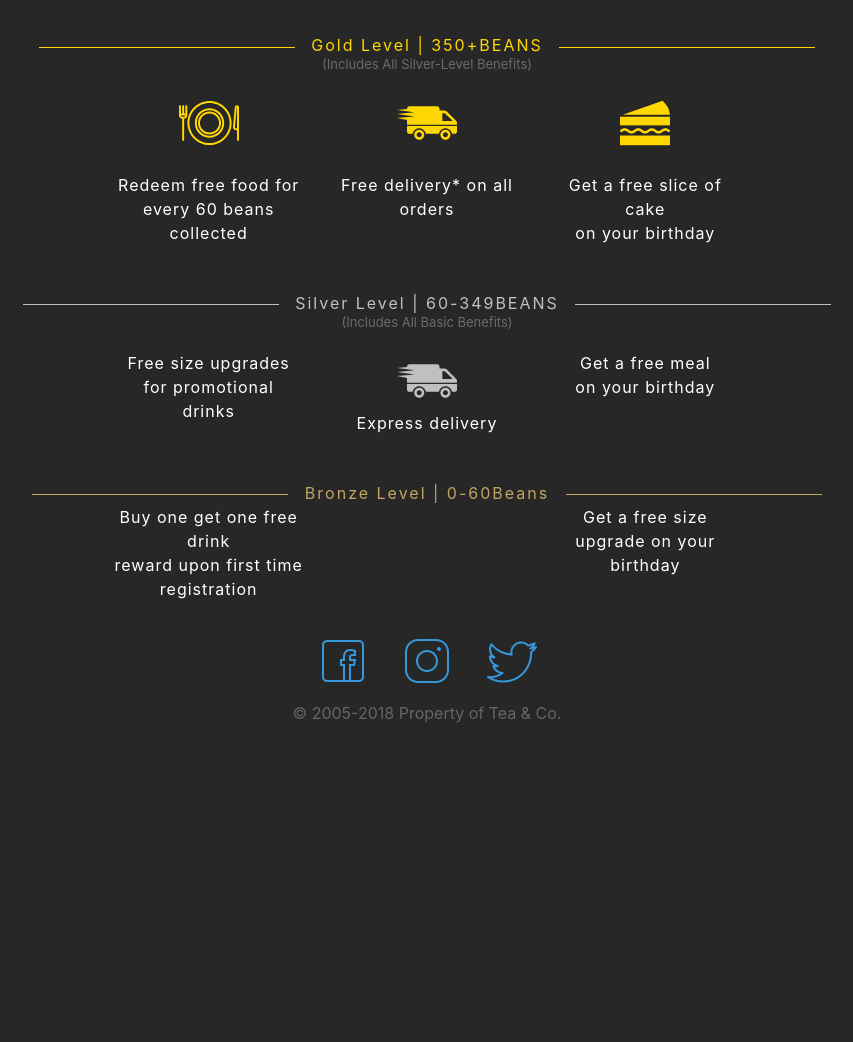
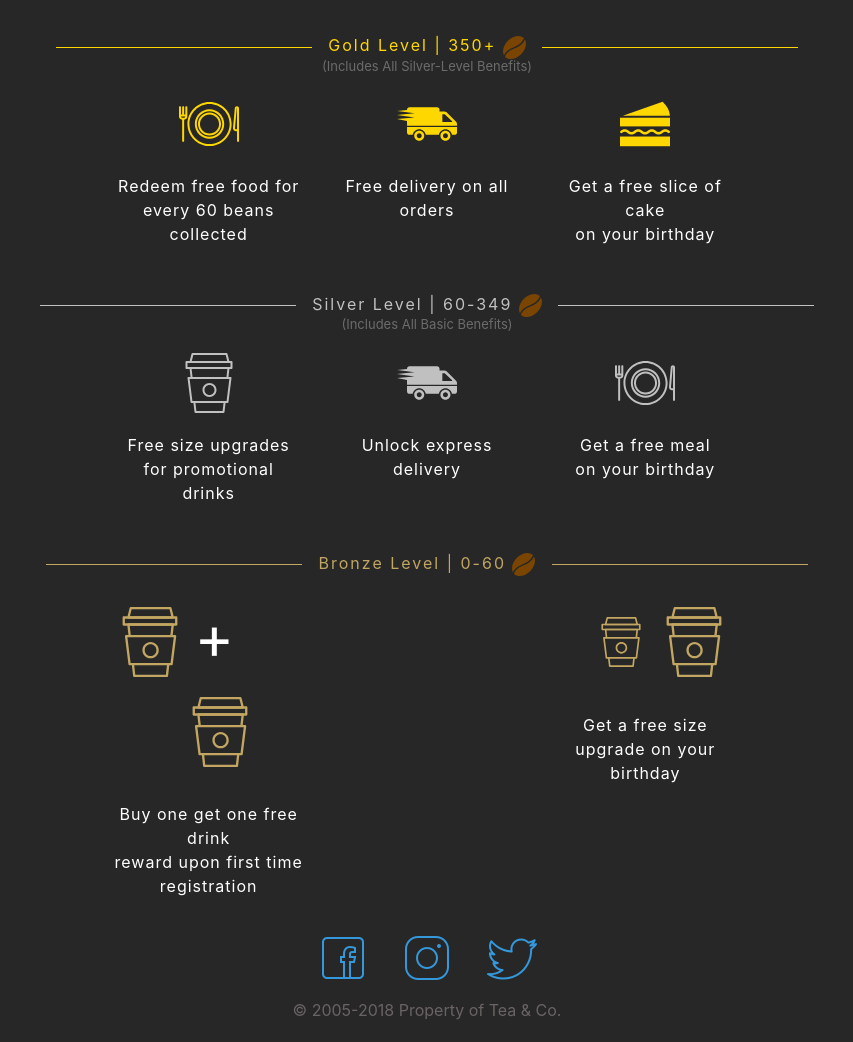
Before and after one commit to ahhhfiq/Tea-Co, a website: page CODT Final Project/public/html/card.html in a window 1280 px wide. Shown: the part 347-1389 px from the top of the page, without its empty margins (213-1066 px from the left). Before the commit the page ends 1092 px from the top, so only its background shows below. Drawn offline with nearby package versions, Linux system fonts and the light colour scheme.

Commit message:
Finsihed Card html
-Added Bronze level

```diff
--- a/CODT Final Project/public/css/card.css
+++ b/CODT Final Project/public/css/card.css
@@ -179,3 +179,6 @@ footer{
     vertical-align: middle;
     width: 20%;
 }
+.imgContainer{
+    float: left;
+}
--- a/CODT Final Project/public/html/card.html
+++ b/CODT Final Project/public/html/card.html
@@ -28,15 +28,18 @@
         <h1 style="color:white; text-align:center;padding-top:2.5rem;letter-spacing:2px;">Get rewarded
             <br> Just by spending money with us</h1>
 
-            <h4 style="color:white; text-align:center;padding-top:2.5rem;letter-spacing:2px;">For every dollar that you spend with us you get 1 <img src="../images/bean.svg" width="23px" height="23px" alt=""></h4>
-            <p style="text-align:center; color:#978c8c99">*Beans will reset every year if you dont mantain a certain number of points</p>
+        <h4 style="color:white; text-align:center;padding-top:2.5rem;letter-spacing:2px;">For every dollar that you spend with us you get 1
+            <img src="../images/bean.svg" width="23px" height="23px" alt="">
+        </h4>
+        <p style="text-align:center; color:#978c8c99">*Beans will reset every year if you dont mantain a certain number of points</p>
     </div>
     <div>
         <p id="gold">
-            Gold Level | 350+BEANS
+            Gold Level | 350+
+            <img src="../images/bean.svg" width="23px" height="23px" alt="">
         </p>
         <p id="desc">
-             (Includes All Silver-Level Benefits)
+            (Includes All Silver-Level Benefits)
         </p>
 
         <div>
@@ -48,21 +51,20 @@
 
                     <div class="col-md-2">
                         <p class="ben-desc">
-                            <img src="../images/goldDish.svg" width="60px" height="60px" style="margin-bottom:20px;" alt="">
-                            Redeem free food for<br>
-                            every 60 beans collected
+                            <img src="../images/goldDish.svg" width="60px" height="60px" style="margin-bottom:20px;" alt=""> Redeem free food for
+                            <br> every 60 beans collected
                         </p>
                     </div>
                     <div class="col-md-2">
                         <p class="ben-desc">
                             <img src="../images/goldDelivery.svg" width="60px" height="60px" style="margin-bottom:20px;" alt="">
-                           <span class="ben-desc"> Free delivery* on all orders </span>
+                            <span class="ben-desc"> Free delivery on all orders </span>
                         </p>
                     </div>
                     <div class="col-md-2">
                         <p class="ben-desc">
-                            <img src="../images/goldCake.svg" style="margin-bottom:20px;" width="50px" height="60px" alt="">
-                            Get a free slice of cake <br> on your birthday
+                            <img src="../images/goldCake.svg" style="margin-bottom:20px;" width="50px" height="60px" alt=""> Get a free slice of cake
+                            <br> on your birthday
                         </p>
                     </div>
 
@@ -75,7 +77,8 @@
         </div>
     </div>
     <p id="silver">
-        Silver Level | 60-349BEANS
+        Silver Level | 60-349
+            <img src="../images/bean.svg" width="23px" height="23px" alt="">
     </p>
     <p id="desc">
         (Includes All Basic Benefits)
@@ -90,18 +93,18 @@
 
                 <div class="col-md-2">
                     <p class="ben-desc">
-                        Free size upgrades <br> for promotional drinks
+                        <img src="../images/silverCoffee.svg" style="margin-bottom:20px;" width="60px" height="60px" alt=""> Free size upgrades
+                        <br> for promotional drinks
                     </p>
                 </div>
                 <div class="col-md-2">
                     <p class="ben-desc">
-                        <img src="../images/silverDelivery.svg" width="60px" height="60px" alt="">
-                        Express delivery
+                        <img src="../images/silverDelivery.svg" style="margin-bottom:20px;" width="60px" height="60px" alt=""> Unlock express delivery
                     </p>
                 </div>
                 <div class="col-md-2">
                     <p class="ben-desc">
-                        Get a free meal
+                        <img src="../images/silverDish.svg" style="margin-bottom:20px;" width="60px" height="60px" alt=""> Get a free meal
                         <br> on your birthday
                     </p>
                 </div>
@@ -116,7 +119,9 @@
 
     </div>
     <p id="bronze">
-        Bronze Level | 0-60Beans
+        Bronze Level | 0-60
+            <img src="../images/bean.svg" width="23px" height="23px" alt="">
+
     </p>
     <div>
         <div class="column">
@@ -127,7 +132,20 @@
 
                 <div class="col-md-2">
                     <p class="ben-desc">
-                         Buy one get one free drink <br> reward upon first time registration
+                        <div class="imgContainer">
+                            <img src="../images/bronzeCoffee.svg" style="margin-bottom:20px;" width="70px" height="100px" alt="">
+                        </div>
+                        <span style="font-size:60px; padding-left:10px;padding-right:10px; float:left; color:white;">
+
+                            +
+                        </span>
+                        <div class="imgContainer">
+                            <img src="../images/bronzeCoffee.svg" style="margin-bottom:20px;" width="70px" height="100px" alt="">
+                        </div>
+                        <div class="ben-desc" style="display:block; margin:0 auto; clear:left;">
+                            Buy one get one free drink
+                            <br> reward upon first time registration
+                        </div>
                     </p>
                 </div>
                 <div class="col-md-1">
@@ -138,7 +156,30 @@
                 </div>
                 <div class="col-md-2">
                     <p class="ben-desc">
-                        Get a free size upgrade on your birthday
+                        <div class="container">
+                            <div class="row">
+                                <div class="col-sm-1">
+
+                                </div>
+                                <div class="col-sm-4">
+                                    <div class="imgContainer">
+                                        <img src="../images/bronzeCoffee.svg" style="margin-bottom:20px;" width="50px" height="100px" alt="">
+                                    </div>
+                                </div>
+                                <div class="col-sm-4">
+                                    <div class="imgContainer">
+                                        <img src="../images/bronzeCoffee.svg" style="margin-bottom:20px;" width="70px" height="100px" alt="">
+                                    </div>
+                                </div>
+                                <div class="col-sm-3">
+
+                                </div>
+
+                            </div>
+                        </div>
+                        <div class="ben-desc" style="display:block; margin:0 auto; clear:left;">
+                            Get a free size upgrade on your birthday
+                        </div>
                     </p>
                 </div>
 
--- a/CODT Final Project/public/html/navbar1.html
+++ b/CODT Final Project/public/html/navbar1.html
@@ -5,7 +5,7 @@
             <a href="../index.html" class="mbar">Home</a>
             <a href="about.html" class="mbar">About Us</a>
             <a href="menu.html" class="mbar">Menu</a>
-            <a href="card.html" class="mbar">Card</a>
+            <a href="card.html" class="mbar">Rewards</a>
             <a href="login.html" class="mbar">Login</a>
             <a href="cart.html"><img src="../images/shopping-cart.svg" onmouseover="this.src='../images/shopping-cartw.svg'" onmouseout="this.src='../images/shopping-cart.svg'" onmouseover="" id="cart" alt="cart" style="width:30px; height:28px; margin-left:15px;margin-right:15px;display:none;"></a>
         </form>
```
Also changed, not shown: CODT Final Project/public/html/navbar.html (+1 -1 lines), CODT Final Project/public/images/bronzeCoffee.svg (added), CODT Final Project/public/images/silverCoffee.svg (added), CODT Final Project/public/images/silverDish.svg (added).
